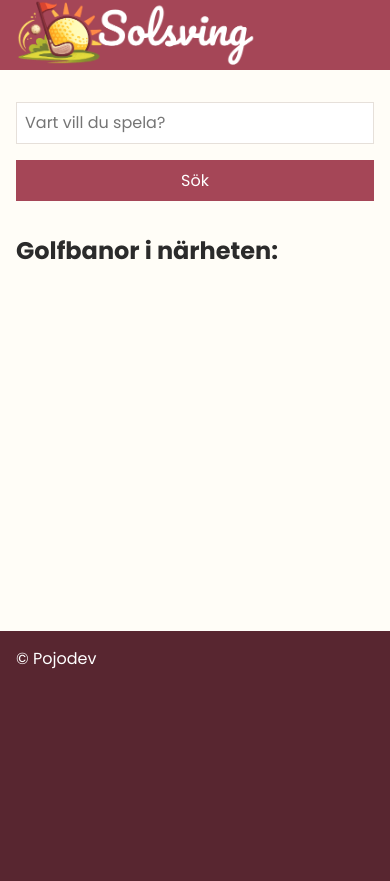
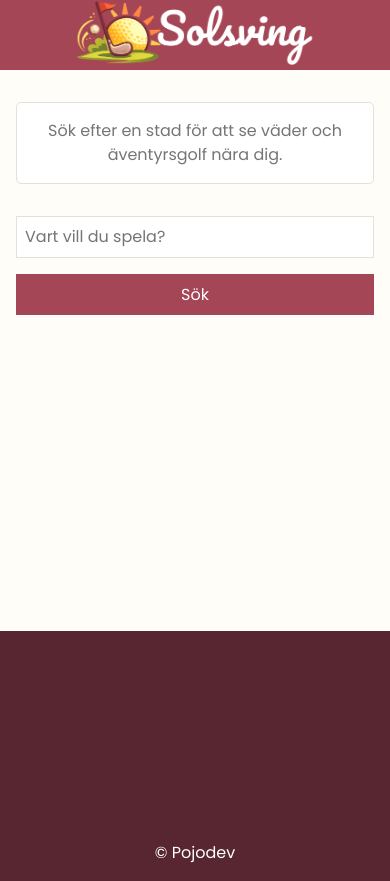
Before and after one commit to Punttt/vite-solsving, a website built with Vite: page index.html in a window 390 px wide. Built offline with nearby package versions, Linux system fonts and the light colour scheme.

Commit message:
lagt till css för introdelen. samt justerat

```diff
--- a/index.html
+++ b/index.html
@@ -11,25 +11,31 @@
   <body>
     <header>
       <div class="container">
-        <img src="/images/logotypes/logotype.png" class="logo" alt="Solsving">
+        <a href="/">
+          <h1><img src="/images/logotypes/logotype.png" class="logo" alt="Solsving"></h1>
+        </a>
       </div>
     </header>
     <main>
       <div class="container">
+        <div class="intro">
+          <div class="card">
+            <p class="intro-text">
+              Sök efter en stad för att se väder och äventyrsgolf nära dig.
+            </p>
+          </div>
+        </div>
+
         <form id="locationForm" class="search-form">
           <input type="text" id="locationInput" placeholder="Vart vill du spela?" required>
           <button type="submit" class="btn">Sök</button>
         </form>
 
         <!-- Rendering av väderprognosen -->
-        <div class="card card--weather hidden" id="forecast"></div>
+        <section class="card card--weather hidden" id="forecast"></section>
 
-        <section class="courses">
-          <h2>Golfbanor i närheten:</h2>
-
-          <!-- Rendering av golfställen-->
-          <div class="courses-wrapper" id="course-box"></div>
-        </section>
+        <!-- Rendering av klubbar-->
+        <section class="courses-wrapper" id="course-box"></section>
       </div>
     </main>
     <footer>
--- a/src/js/main.js
+++ b/src/js/main.js
@@ -9,6 +9,7 @@ document.addEventListener("DOMContentLoaded", ()=>{
 
     form.addEventListener("submit",async (e)=>{
         e.preventDefault();
+        document.querySelector(".intro").classList.add("hidden");
 
         const query = input.value;
 
--- a/src/scss/_components.scss
+++ b/src/scss/_components.scss
@@ -88,11 +88,14 @@ input{
     flex-wrap: wrap;
     gap: 1rem;
 
-
     .course_info {
         display: flex;
         flex-direction: column;
         gap: 0.5rem;
+
+        p{
+            font-size: 0.9rem;
+        }
     }
 }
 
@@ -101,9 +104,12 @@ input{
         grid-template-columns: 1fr;
     }
 
-    .course {
-        .btn{
-            display: block;
+    .course{
+        flex-direction: column;
+
+        .course_info{
+            align-items: center;
+            text-align: center;
         }
     }
 }
--- a/src/scss/_layout.scss
+++ b/src/scss/_layout.scss
@@ -12,6 +12,11 @@ header {
     height: 70px;
     background: base.$color-primary;
     color: base.$color-font-light;
+
+    .container{
+        display: flex;
+        align-items: center;
+    }
 
     .logo {
         display: block;
@@ -29,6 +34,20 @@ main {
     min-height: calc(100dvh - 315px);
 }
 
+// Intro box
+.intro{
+    margin-top: 2rem;
+    text-align: center;
+
+    .intro-text{
+        color: base.$color-font-grey;
+    }
+}
+
+.intro.hidden{
+    display: none;
+}
+
 // Weathercard
 .card--weather{
     display: grid;
@@ -42,17 +61,20 @@ main {
     display: none;
 }
 
-// Section courses
-.courses{
-    h2{
-        margin-bottom: 1rem;
-    }
-}
-
 // Footer
 footer {
+    display: flex;
+    align-items: end;
     background: base.$color-secondary-dark;
     min-height: 250px;
     color: base.$color-font-light;
     padding: 1rem 0;
 }
+
+@media (max-width: 700px){
+    header{
+        .container{
+            justify-content: center;
+        }
+    }
+}
```
